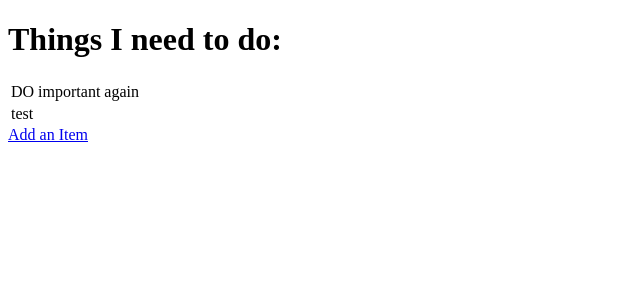
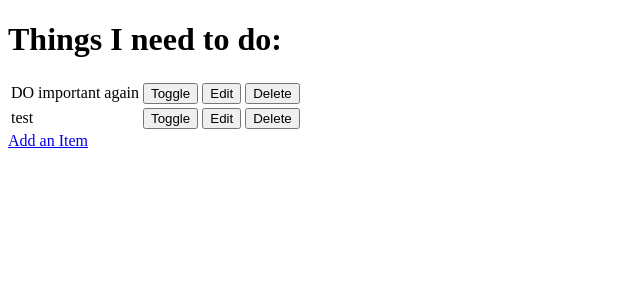
Before and after one commit to CeciliaSwe/django, a Django app: page / in a window 1280 px wide. Shown: the top 300 px of the page, without its empty margins (0-640 px from the left). Run offline with Django 3.2, Linux system fonts and the light colour scheme; data comes from the database, SQL or seed files in the repository; both versions use the stored data as it was after the commit.

Commit message:
Toggle, edit and delete

```diff
--- a/django_test/django_test/urls.py
+++ b/django_test/django_test/urls.py
@@ -15,10 +15,14 @@ Including another URLconf
 """
 from django.contrib import admin
 from django.urls import path
-from todo.views import get_todo_list, add_item
+from todo import views
 
 urlpatterns = [
     path('admin/', admin.site.urls),
-    path('', get_todo_list, name="get_todo_list"),
-    path('add', add_item, name="add")
+    path('', views.get_todo_list, name="get_todo_list"),
+    path('add', views.add_item, name="add"),
+    path('edit/<item_id>', views.edit_item, name='edit'),
+    path('toggle/<item_id>', views.toggle_item, name='toggle'),
+    path('delete/<item_id>', views.delete_item, name='delete'),
+
 ]
--- a/django_test/todo/templates/todo/todo_list.html
+++ b/django_test/todo/templates/todo/todo_list.html
@@ -1,10 +1,12 @@
 <!DOCTYPE html>
 <html lang="en">
+
 <head>
     <meta charset="UTF-8">
     <meta name="viewport" content="width=device-width, initial-scale=1.0">
     <title>Document</title>
 </head>
+
 <body>
     <h1>Things I need to do:</h1>
     <table>
@@ -15,6 +17,21 @@
             {% else %}
             <td>{{ item.name }}</td>
             {% endif %}
+            <td>
+                <a href="/toggle/ {{ item.id }}">
+                    <button>Toggle</button>
+                </a>
+            </td>
+            <td>
+                <a href="/edit/ {{ item.id }}">
+                    <button>Edit</button>
+                </a>
+            </td>
+            <td>
+                <a href="/delete/ {{ item.id }}">
+                    <button>Delete</button>
+                </a>
+            </td>
         </tr>
         {% empty %}
         <tr>
@@ -24,4 +41,5 @@
     </table>
     <a href="/add">Add an Item</a>
 </body>
+
 </html>
--- a/django_test/todo/views.py
+++ b/django_test/todo/views.py
@@ -1,4 +1,4 @@
-from django.shortcuts import render, redirect
+from django.shortcuts import render, redirect, get_object_or_404
 from .models import Item
 from .forms import ItemForm
 
@@ -24,3 +24,27 @@ def add_item(request):
         'form': form
     }
     return render(request, 'todo/add_item.html', context)
+
+def edit_item(request, item_id):
+    item = get_object_or_404(Item, id=item_id)
+    if request.method == 'POST':
+        form = ItemForm(request.POST, instance=item)
+        if form.is_valid():
+            form.save()
+            return redirect('get_todo_list')
+    form = ItemForm(instance=item)
+    context = {
+        'form': form
+    }
+    return render(request, 'todo/edit_item.html', context)
+
+def toggle_item(request, item_id):
+    item = get_object_or_404(Item, id=item_id)
+    item.done = not item.done
+    item.save()
+    return redirect('get_todo_list')
+
+def delete_item(request, item_id):
+    item = get_object_or_404(Item, id=item_id)
+    item.delete()
+    return redirect('get_todo_list')
```
Also changed, not shown: django_test/todo/templates/todo/edit_item.html (added, +27 -0 lines), django_test/db.sqlite3. Lines whose indentation alone changed are shown as unchanged.
